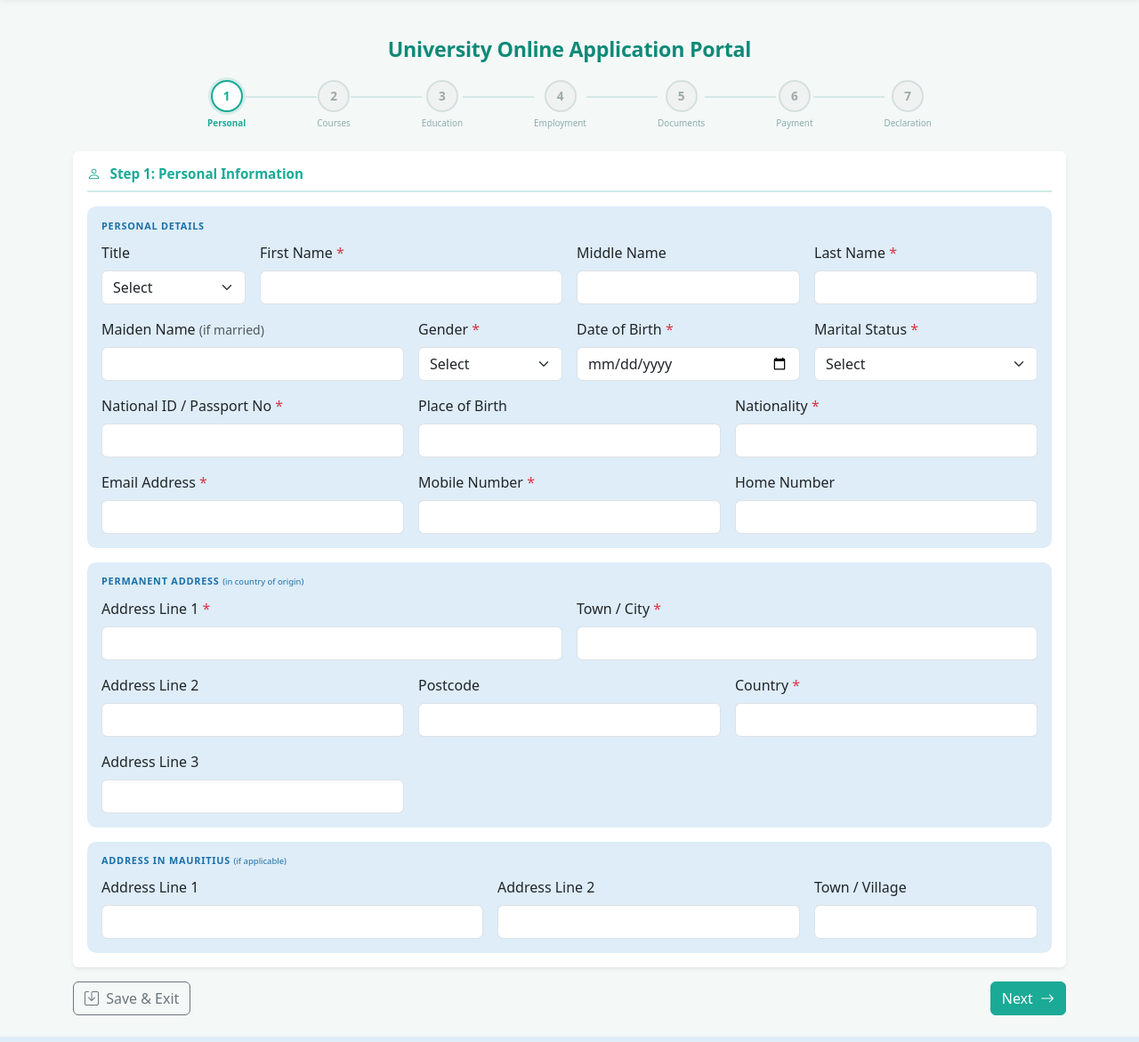
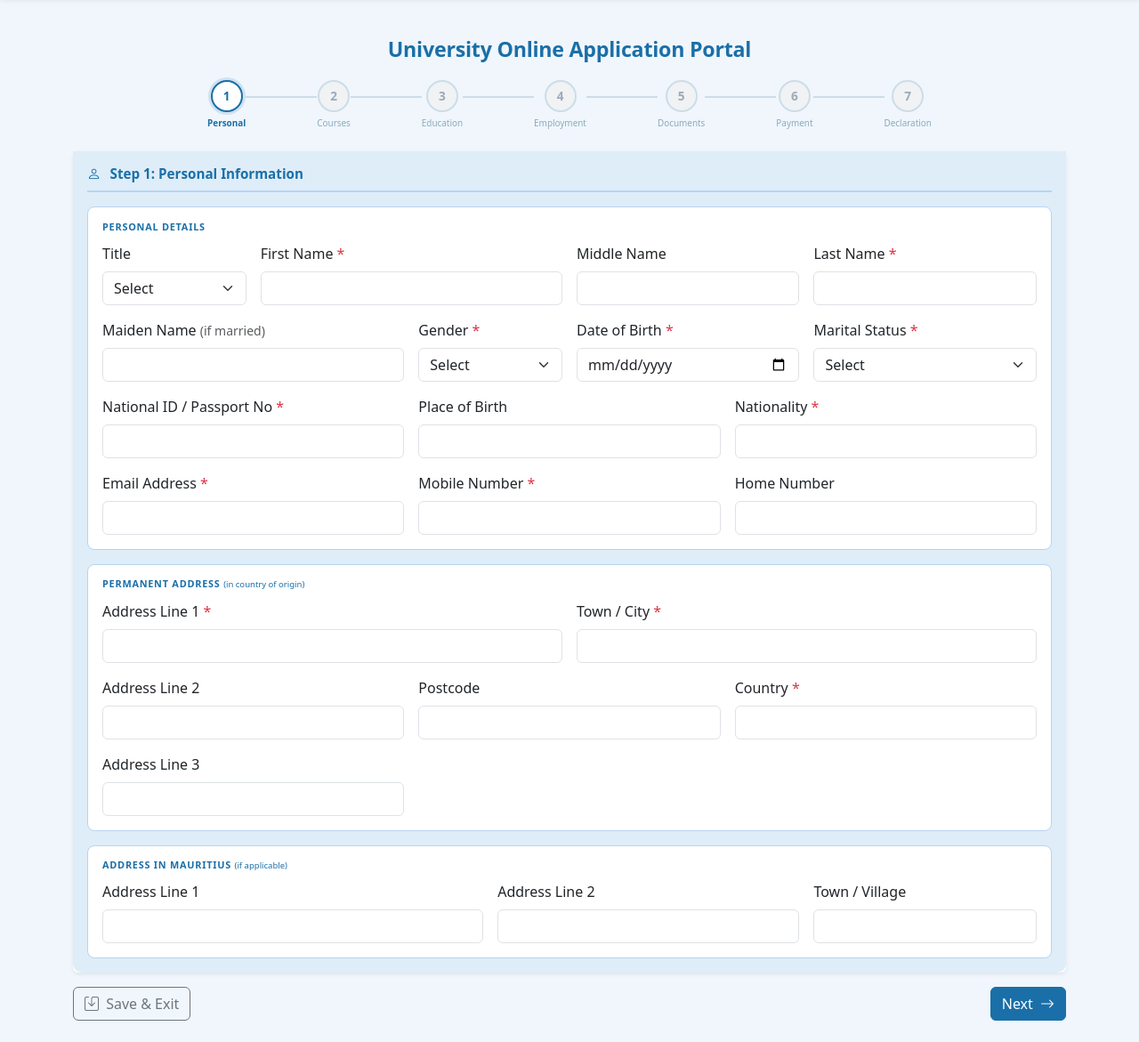
Before and after one commit to JustinAmani/Uni, a PHP site: page /application_form/index.php in a window 1280 px wide. Shown: the part 69-1240 px from the top of the page at 89% size. Run offline with PHP 8.4, Linux system fonts and the light colour scheme; the visitor is signed in with stand-in values (Sample User, id 1); data that the repository does not hold is empty.

Commit message:
UI: replace all teal/green colours with UdM blue throughout
Complete colour palette change:
  Before: primary = teal (#1aaa96, #148a78, #0f8a78)
  After:  primary = blue (#1a6fa8, #155d8e, #1e80bf)

CSS variables renamed/replaced:
  --udm-teal / --udm-teal-dark → --udm-blue / --udm-blue-dark
  --udm-teal-light             → --udm-blue-light (unchanged #deedf8)
  --udm-bg                     → --udm-blue-bg (#f0f6fc)
  --udm-border                 → #b8d4ef (cool blue border)

Affected elements:
  - Hero banner gradient (teal → blue)
  - Auth card headers gradient
  - Stepper circles (done/current state)
  - Stepper lines (filled)
  - Section labels text
  - Step headings + border-bottom
  - Primary buttons (btn-udm-primary)
  - Input focus rings
  - Footer background
  - Record-block hover border

```diff
--- a/assets/css/style.css
+++ b/assets/css/style.css
@@ -1,62 +1,48 @@
 /* ── UdM Application Portal – Custom Styles ─────────────────────────────── */
 
 :root {
-    --udm-teal:         #1aaa96;
-    --udm-teal-dark:    #148a78;
-    --udm-teal-light:   #e8f7f5;
-    --udm-title:        #0f8a78;
-    --udm-border:       #d0ebe7;
-    --udm-bg:           #f4f8fa;
-    --udm-text:         #1c3a36;
-    /* UdM blue from logo shield – used for section labels */
-    --udm-blue:         #1a6fa8;
-    --udm-blue-light:   #deedf8;  /* sky blue section background */
+    /* Primary blue – UdM shield colour */
+    --udm-blue:       #1a6fa8;
+    --udm-blue-dark:  #155d8e;
+    --udm-blue-mid:   #1e80bf;
+    --udm-blue-light: #deedf8;  /* sky-blue section / card-body background */
+    --udm-blue-bg:    #f0f6fc;  /* page background */
+    --udm-border:     #b8d4ef;  /* borders and separators */
+    --udm-title:      #1a6fa8;  /* headings */
 }
 
 /* ────────────────── Base ────────────────────────────────────────────────── */
-body {
-    background: var(--udm-bg);
-    color: #333;
-}
+body { background: var(--udm-blue-bg); color: #333; }
 
-/* ────────────────── Navbar – WHITE, exactly like screenshot ─────────────── */
+/* ────────────────── Navbar ──────────────────────────────────────────────── */
 .udm-navbar {
     background: #ffffff;
-    border-bottom: 1px solid #e0ecea;
+    border-bottom: 1px solid #dce8f5;
     box-shadow: 0 1px 6px rgba(0,0,0,.07);
     padding: .45rem 1.5rem;
     min-height: 64px;
 }
-
-/* The real UdM logo – sits flat on the white navbar, no box around it */
 .udm-navbar .udm-logo-img {
     height: 54px;
     width: auto;
     object-fit: contain;
-    background: #ffffff;   /* same as navbar so no visible boundary */
+    background: #ffffff;
     padding: 0;
     border-radius: 0;
     box-shadow: none;
     display: block;
 }
-
-/* Right-side welcome text – dark, not white */
-.udm-navbar .nav-welcome {
-    color: #333;
-    font-size: .87rem;
-}
-.udm-navbar .btn-outline-secondary {
-    font-size: .82rem;
-}
+.udm-navbar .nav-welcome    { color: #333; font-size: .87rem; }
+.udm-navbar .btn-outline-secondary { font-size: .82rem; }
 
 /* ────────────────── Landing hero banner ────────────────────────────────── */
 .udm-hero {
-    background: linear-gradient(135deg, #1bb8a4, #0d8a7a);
+    background: linear-gradient(135deg, var(--udm-blue-mid), var(--udm-blue-dark));
     color: #fff;
     padding: 2rem 1rem;
 }
-.udm-hero h2  { font-size: 1.5rem; font-weight: 700; }
-.udm-hero p   { font-size: .95rem; opacity: .92; }
+.udm-hero h2 { font-size: 1.5rem; font-weight: 700; }
+.udm-hero p  { font-size: .95rem; opacity: .92; }
 
 .role-btn {
     border-color: rgba(255,255,255,.55);
@@ -103,7 +89,7 @@ body {
 .step-heading {
     font-size: .95rem;
     font-weight: 700;
-    color: var(--udm-teal);
+    color: var(--udm-blue);
     padding-bottom: .65rem;
     margin-bottom: 1rem;
     border-bottom: 2px solid var(--udm-border);
@@ -114,30 +100,30 @@ body {
 
 /* ────────────────── Buttons ─────────────────────────────────────────────── */
 .btn-udm-primary {
-    background: var(--udm-teal);
-    border-color: var(--udm-teal);
+    background: var(--udm-blue);
+    border-color: var(--udm-blue);
     color: #fff;
     font-weight: 500;
     transition: background .18s, border-color .18s;
 }
 .btn-udm-primary:hover, .btn-udm-primary:focus {
-    background: var(--udm-teal-dark);
-    border-color: var(--udm-teal-dark);
+    background: var(--udm-blue-dark);
+    border-color: var(--udm-blue-dark);
     color: #fff;
 }
 
-.bg-udm   { background-color: var(--udm-teal) !important; }
-.text-udm { color: var(--udm-teal) !important; }
+.bg-udm   { background-color: var(--udm-blue) !important; }
+.text-udm { color: var(--udm-blue) !important; }
 
 /* ────────────────── Footer ──────────────────────────────────────────────── */
 .udm-footer {
-    background: #0d7a6c;
+    background: var(--udm-blue-dark);
     color: rgba(255,255,255,.85);
 }
-.udm-footer a { color: #a0ede4; }
+.udm-footer a { color: #a0cef0; }
 .udm-footer a:hover { color: #fff; }
 
-/* ────────────────── Stepper – matches screenshot exactly ───────────────── */
+/* ────────────────── Progress Stepper ───────────────────────────────────── */
 .udm-stepper {
     display: flex;
     align-items: flex-start;
@@ -155,17 +140,17 @@ body {
     flex-shrink: 0;
 }
 
-/* Lines between circles */
+/* Lines */
 .stepper-line {
     flex: 1;
     height: 2px;
-    background: #d5e8e5;
+    background: #ccdde8;
     margin-top: 18px;
     min-width: 35px;
     max-width: 80px;
     transition: background .3s;
 }
-.stepper-line.filled { background: var(--udm-teal); }
+.stepper-line.filled { background: var(--udm-blue); }
 
 /* Circles */
 .stepper-circle {
@@ -181,55 +166,61 @@ body {
     text-decoration: none !important;
     transition: all .2s;
 }
-/* Completed: filled teal */
-.stepper-circle.done {
-    background: var(--udm-teal);
-    color: #fff;
-    border-color: var(--udm-teal);
-}
-/* Current: white with teal border */
-.stepper-circle.current {
-    background: #fff;
-    color: var(--udm-teal);
-    border-color: var(--udm-teal);
-    box-shadow: 0 0 0 3px rgba(26,170,150,.15);
-}
-/* Future: light grey */
-.stepper-circle.pending {
-    background: #f0f2f2;
-    color: #9eaaa8;
-    border-color: #d5e0de;
-    pointer-events: none;
+.stepper-circle.done    { background: var(--udm-blue); color: #fff; border-color: var(--udm-blue); }
+.stepper-circle.current { background: #fff; color: var(--udm-blue); border-color: var(--udm-blue); box-shadow: 0 0 0 3px rgba(26,111,168,.15); }
+.stepper-circle.pending { background: #f0f2f4; color: #9eaab8; border-color: #ccdde8; pointer-events: none; }
+.stepper-circle.done:hover { background: var(--udm-blue-dark); }
+
+/* Labels */
+.stepper-label { font-size: .62rem; color: #8aaabe; margin-top: 5px; text-align: center; white-space: nowrap; }
+.stepper-item.current .stepper-label { color: var(--udm-blue); font-weight: 600; }
+.stepper-item.done    .stepper-label { color: var(--udm-blue); }
+
+/* ────────────────── Form page ───────────────────────────────────────────── */
+.app-form-page { background: var(--udm-blue-bg); }
+
+/* ALL card bodies = sky-blue background */
+.app-form-page .card > .card-body {
+    background: var(--udm-blue-light);
+    border-radius: 0 0 10px 10px;
 }
 
-.stepper-circle.done:hover { background: var(--udm-teal-dark); }
-
-/* Labels */
-.stepper-label {
-    font-size: .62rem;
-    color: #8aaeab;
-    margin-top: 5px;
-    text-align: center;
-    white-space: nowrap;
-}
-.stepper-item.current .stepper-label { color: var(--udm-teal); font-weight: 600; }
-.stepper-item.done    .stepper-label { color: var(--udm-teal); }
-
-/* ────────────────── Form page body ─────────────────────────────────────── */
-.app-form-page { background: #f4f8f7; }
-
-/* udm-card-header-form removed – step titles are now .step-heading inside card-body */
-
-/* ── Section block – sky-blue background, rounded all 4 corners ─────────── */
+/* ── Section block (white panel inside sky-blue card-body) ───────────────── */
 .section-block {
-    background: var(--udm-blue-light);
-    border-radius: 10px;
+    background: #ffffff;
+    border: 1px solid var(--udm-border);
+    border-radius: 8px;
     padding: .9rem 1rem 1rem;
     margin-bottom: 1rem;
 }
 .section-block:last-child { margin-bottom: 0; }
 
-/* Section label – title inside the block, plain text */
+/* section-blocks that are DIRECT children of card-body */
+.app-form-page .card > .card-body > .section-block {
+    background: #ffffff;
+    border: 1px solid var(--udm-border);
+    border-radius: 8px;
+}
+
+/* ── record-block (white panel – employment, docs, declaration) ────────── */
+.record-block {
+    background: #ffffff;
+    border: 1px solid var(--udm-border);
+    border-radius: 8px;
+    padding: .85rem 1rem 1rem;
+    margin-bottom: .75rem;
+    transition: border-color .2s;
+}
+.record-block:last-child { margin-bottom: 0; }
+.record-block:hover      { border-color: var(--udm-blue); }
+
+.app-form-page .card > .card-body > .record-block {
+    background: #ffffff;
+    border: 1px solid var(--udm-border);
+    border-radius: 8px;
+}
+
+/* ── Section label (uppercase title inside a block) ──────────────────────── */
 .section-label {
     display: block;
     font-size: .68rem;
```
Also changed, not shown: other parts of assets/css/style.css (+10 -31 lines).
